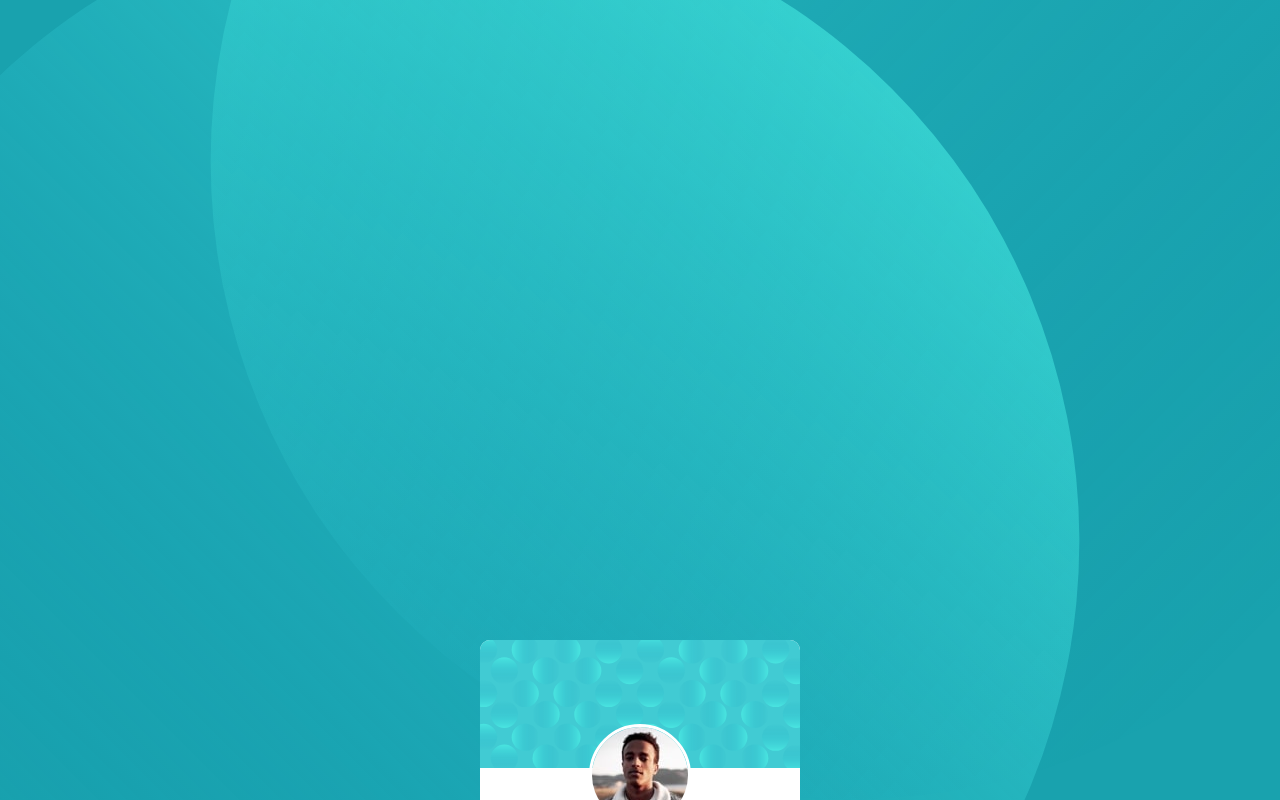
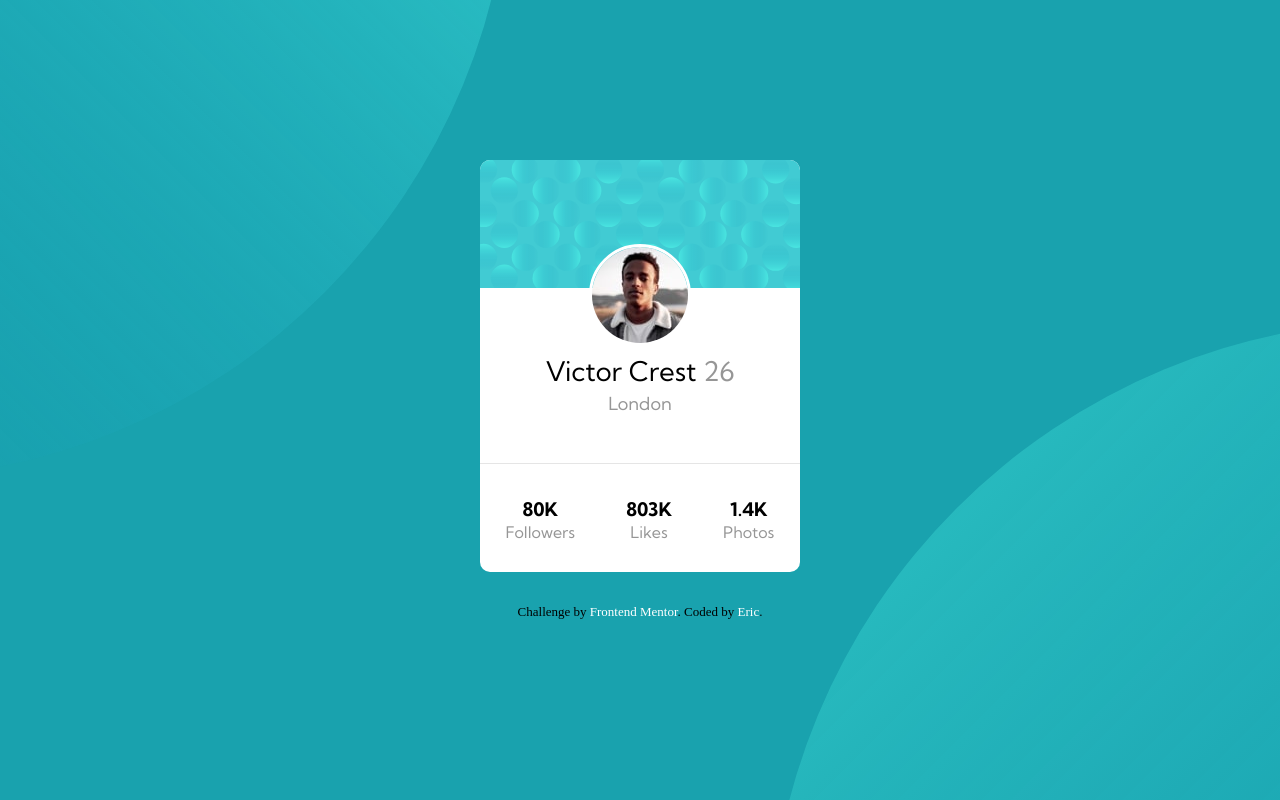
Before and after one commit to eherod/profilecardcomponent, a plain HTML site: page index.html in a window 1280 px wide. Drawn offline with Linux system fonts and the light colour scheme.

Commit message:
final changes

```diff
--- a/styles/style.css
+++ b/styles/style.css
@@ -27,7 +27,7 @@ body{
 .card-att-wrapper{
     position: relative;
     overflow: hidden;
-    margin: 50% auto;
+    margin: 20vh auto;
     height: 50%;
     width: 20rem;
 
@@ -158,3 +158,117 @@ body{
       width: 100%;
 
   }
+
+  @media (min-width: 500px){
+    .circles .ctop{
+        top: -100px;
+        left: -300px;
+
+    }
+    .circles .cbottom{
+        bottom: -200px;
+        right: -210px;
+
+    }
+
+
+
+  }
+
+  @media (min-width: 600px){
+    .circles .ctop{
+        top: -200px;
+        left: -300px;
+
+    }
+    .circles .cbottom{
+        bottom: -250px;
+        right: -310px;
+
+    }
+
+
+
+  }
+
+  @media (min-width: 700px){
+    .circles .ctop{
+        top: -300px;
+        left: -400px;
+
+    }
+    .circles .cbottom{
+        bottom: -250px;
+        right: -380px;
+
+    }
+}
+
+    @media (min-width: 800px){
+        .circles .ctop{
+            top: -400px;
+            left: -500px;
+
+        }
+        .circles .cbottom{
+            bottom: -350px;
+            right: -480px;
+
+        }
+
+
+
+  }
+
+  @media (min-width: 900px){
+    .circles .ctop{
+        top: -70%;
+        left: -40%;
+
+    }
+    .circles .cbottom{
+        bottom: -70%;
+        right: -60%;
+
+    }
+}
+
+@media (min-width: 1000px){
+    .circles .ctop{
+        top: -80%;
+        left: -60%;
+
+    }
+    .circles .cbottom{
+        bottom: -80%;
+        right: -60%;
+
+    }
+}
+
+
+@media (min-width: 1200px){
+    .circles .ctop{
+        top: -100%;
+        left: -60%;
+
+    }
+    .circles .cbottom{
+        bottom: -100%;
+        right: -60%;
+
+    }
+}
+
+@media (min-width: 1400px){
+    .circles .ctop{
+        top: -120%;
+        left: -60%;
+
+    }
+    .circles .cbottom{
+        bottom: -120%;
+        right: -60%;
+
+    }
+}
```
